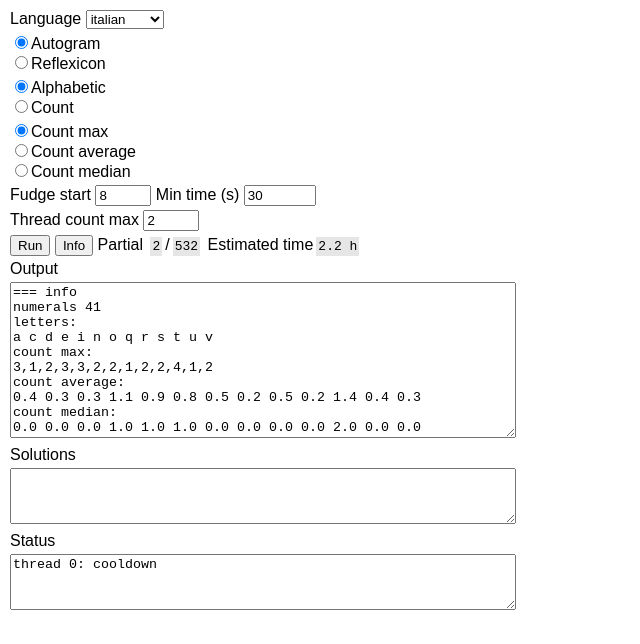
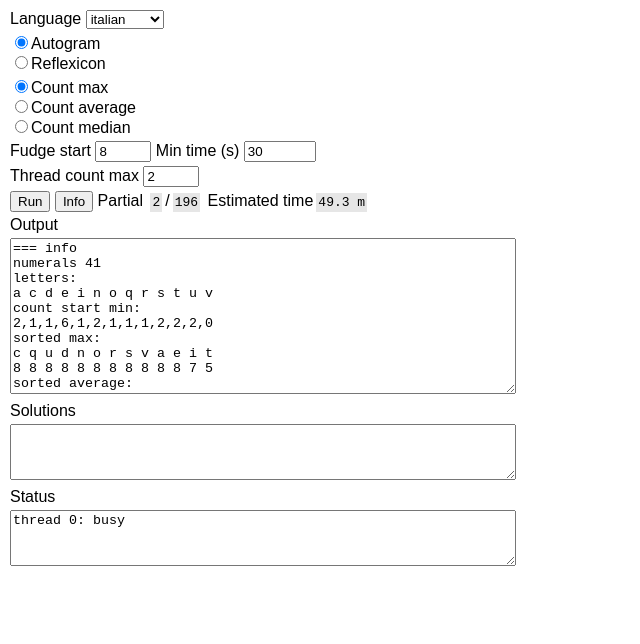
Before and after one commit to adrianton3/autograms, a plain HTML site: page index.html in a window 1280 px wide. Both pictures are taken after a click on the button "Run". Shown: the whole page, without its empty margins (0-640 px from the left). Drawn offline with Linux system fonts and the light colour scheme.

Commit message:
Refactor letter sorting

```diff
--- a/index.html
+++ b/index.html
@@ -48,12 +48,6 @@
     </div>
 
     <div>
-        <input type="radio" id="ordering-alphabetic" name="ordering" checked><label for="ordering-alphabetic">Alphabetic</label>
-        <br>
-        <input type="radio" id="ordering-count" name="ordering"><label for="ordering-count">Count</label>
-    </div>
-
-    <div>
         <input type="radio" id="count-max" name="count" checked><label for="count-max">Count max</label>
         <br>
         <input type="radio" id="count-average" name="count"><label for="count-average">Count average</label>
--- a/src/main.js
+++ b/src/main.js
@@ -55,8 +55,6 @@
 	function getParameters () {
 		const language = languageElement.value
 
-		const orderingAlphabetic = document.getElementById('ordering-alphabetic').checked
-
 		const fudgeStart = Number(fudgeStartElement.value)
 
 		const optionAutogram = document.getElementById('option-autogram').checked
@@ -79,7 +77,6 @@
 		return {
 			language,
 			options: {
-				ordering: orderingAlphabetic ? 'alphabetic' : 'count',
 				count: countMax ? 'max' : countAverage ? 'average' : 'median',
 			},
 			fudge: fudgeStart,
--- a/src/runner.js
+++ b/src/runner.js
@@ -26,42 +26,6 @@
 		keys.sort()
 
 		return keys
-	}
-
-	function getLettersSorted (numerals) {
-		const max = new Map
-
-		numerals.forEach((numeral) => {
-			const map = new Map
-
-			;[...numeral.toLowerCase()].forEach((char) => {
-				if (isLetter(char)) {
-					if (map.has(char)) {
-						map.set(char, map.get(char) + 1)
-					} else {
-						map.set(char, 1)
-					}
-				}
-			})
-
-			map.forEach((value, char) => {
-				if (max.has(char)) {
-					max.set(char, Math.max(max.get(char), value))
-				} else {
-					max.set(char, value)
-				}
-			})
-		})
-
-		const entries = [...max]
-		entries.sort((a, b) => a[1] - b[1])
-		return entries.map((entry) => entry[0])
-	}
-
-	function getLetters (numerals, ordering) {
-		return ordering === 'alphabetic'
-			? getLettersAlphabetic(numerals)
-			: getLettersSorted(numerals)
 	}
 
 	function getSignature (letters, numeral) {
@@ -217,48 +181,79 @@
 		)
 	}
 
-	function getInfo (numerals, options, startStrings, fudge, prefix, output) {
+	function sortLetters (letters, countMax) {
+		return letters.map((letter, index) => ({ letter, weight: countMax[index] }))
+			.sort((a, b) => a.weight - b.weight)
+			.map(({ letter }) => letter)
+	}
+
+	function prepare (numerals, options, startStrings, fudge) {
+		const lettersRaw = getLettersAlphabetic(numerals)
+		const signaturesRaw = getSignatures(lettersRaw, numerals)
+		const countRaw = getCount(lettersRaw, signaturesRaw, options.count)
+
+		{
+			const letters = sortLetters(lettersRaw, countRaw)
+			const signatures = getSignatures(letters, numerals)
+			const count = getCount(letters, signatures, options.count)
+			const countStartMin = getCountMin(numerals, letters, startStrings)
+			const countStartRest = getCountRest(numerals, letters, startStrings, countStartMin)
+			const countStartRestMax = getMax(countStartRest)
+			const spanForIndex = getSpanForIndex(count, countStartRestMax, fudge)
+
+			return {
+				letters,
+				count,
+				signatures,
+				countStartMin,
+				countStartRest,
+				spanForIndex,
+			}
+		}
+	}
+
+	function getInfo (numerals, _options, startStrings, fudge, prefix, output) {
 		output('log', `numerals ${numerals.length}`)
 
-		const letters = getLetters(numerals, options.ordering)
+		const letters = getLettersAlphabetic(numerals)
 		output('log', 'letters:')
 		output('log', letters.join(' '))
-
-		const signatures = getSignatures(letters, numerals)
-		const countMax = getCountMax(letters, signatures)
-
-		output('log', 'count max:')
-		output('log', countMax)
-
-		const countAverage = getCountAverage(letters, signatures)
-
-		output('log', 'count average:')
-		output('log', countAverage.map((value) => value.toFixed(1)).join(' '))
-
-		const countMedian = getCountMedian(letters, signatures)
-
-		output('log', 'count median:')
-		output('log', countMedian.map((value) => value.toFixed(1)).join(' '))
 
 		const countStartMin = getCountMin(numerals, letters, startStrings)
 
 		output('log', 'count start min:')
 		output('log', countStartMin)
+
+		const preMax = prepare(numerals, { count: 'max' }, startStrings, fudge)
+
+		output('log', 'sorted max:')
+		output('log', preMax.letters.join(' '))
+		output('log', preMax.spanForIndex.join(' '))
+
+		const preAverage = prepare(numerals, { count: 'average' }, startStrings, fudge)
+
+		output('log', 'sorted average:')
+		output('log', preAverage.letters.join(' '))
+		output('log', preAverage.spanForIndex.join(' '))
+
+		const preMedian = prepare(numerals, { count: 'median' }, startStrings, fudge)
+
+		output('log', 'sorted median:')
+		output('log', preMedian.letters.join(' '))
+		output('log', preMedian.spanForIndex.join(' '))
 	}
 
 	function run (numerals, options, startStrings, fudge, prefix, output) {
-		const letters = getLetters(numerals, options.ordering)
+		const {
+			letters,
+			signatures,
+			countStartMin,
+			countStartRest,
+			spanForIndex,
+		} = prepare(numerals, options, startStrings, fudge)
 
-		const signatures = getSignatures(letters, numerals)
 		const indexMax = letters.length
-		const countMax = getCount(letters, signatures, options.count)
 		const maxMax = numerals.length - 1
-
-		const countStartMin = getCountMin(numerals, letters, startStrings)
-		const countStartRest = getCountRest(numerals, letters, startStrings, countStartMin)
-		const countStartRestMax = getMax(countStartRest)
-
-		const spanForIndex = getSpanForIndex(countMax, countStartRestMax, fudge)
 
 		const solution = new Int8Array(letters.length)
 		const sum = countStartMin.slice()
@@ -365,15 +360,14 @@
 	}
 
 	function runPartial (numerals, options, startStrings, _fudge, indexMax, output) {
-		const letters = getLetters(numerals, options.ordering)
+		const {
+			letters,
+			signatures,
+			countStartMin,
+			spanForIndex,
+		} = prepare(numerals, options, startStrings, 1000)
 
-		const signatures = getSignatures(letters, numerals)
-		const countMax = new Int8Array(getCountMax(letters, signatures))
 		const maxMax = numerals.length - 1
-
-		const countStartMin = getCountMin(numerals, letters, startStrings)
-		const countStartRest = getCountRest(numerals, letters, startStrings, countStartMin)
-		const countStartRestMax = getMax(countStartRest)
 
 		const solution = new Int8Array(letters.length)
 		const sum = countStartMin.slice()
@@ -382,10 +376,7 @@
 			if (index < indexMax - 1) {
 				// find min from partial
 				const min = sum[index]
-				const max = Math.min(
-					min + (letters.length - index) * countMax[index] + countStartRestMax[index] + 1 /* self @ */,
-					maxMax,
-				)
+				const max = Math.min(min + spanForIndex[index], maxMax)
 
 				for (let i = min; i <= max; i++) {
 					// apply partial
@@ -426,10 +417,7 @@
 				}
 			} else {
 				const min = sum[index]
-				const max = Math.min(
-					min + (letters.length - index) * countMax[index] + countStartRestMax[index] + 1 /* self @ */,
-					maxMax,
-				)
+				const max = Math.min(min + spanForIndex[index], maxMax)
 
 				for (let i = min; i <= max; i++) {
 					solution[index] = i
```
